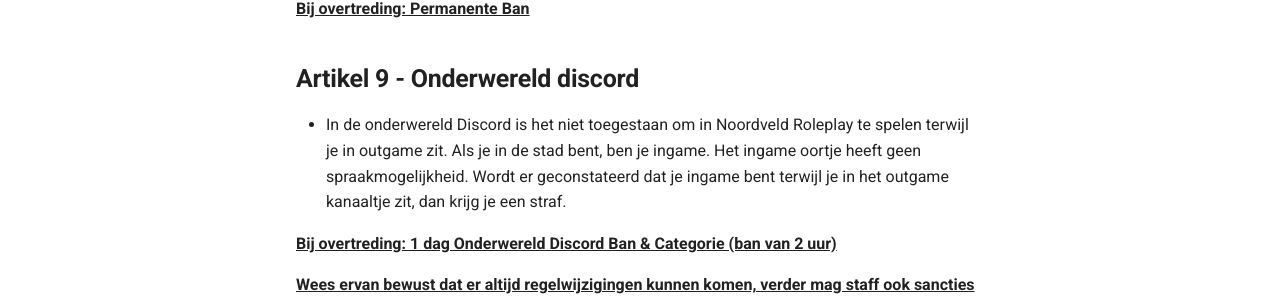
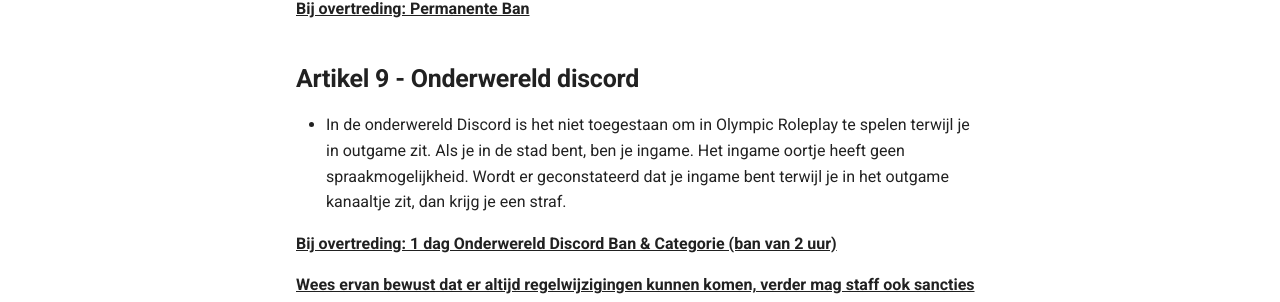
Before and after one commit to FlaKKee/OlympicRP-APV, an MkDocs documentation site: the page built from docs/discord.md, in a window 1280 px wide and 900 px high, scrolled down 1327 px. Shown: the part 487-789 px from the top of the window. Built offline with MkDocs 1.6.1 and Material for MkDocs 9.7.7, drawn with Linux system fonts in a browser that asks for light colours.

Commit message:
Update discord.md

```diff
--- a/docs/discord.md
+++ b/docs/discord.md
@@ -52,7 +52,7 @@ Wij vinden het belangrijk dat iedereen welkom is en zichzelf kan zijn, haatdrage
 **^^Bij overtreding: Permanente Ban^^**
 
 ## **Artikel 9 - Onderwereld discord**
-- In de onderwereld Discord is het niet toegestaan om in Noordveld Roleplay te spelen terwijl je in outgame zit. Als je in de stad bent, ben je ingame. Het ingame oortje heeft geen spraakmogelijkheid. Wordt er geconstateerd dat je ingame bent terwijl je in het outgame kanaaltje zit, dan krijg je een straf.
+- In de onderwereld Discord is het niet toegestaan om in Olympic Roleplay te spelen terwijl je in outgame zit. Als je in de stad bent, ben je ingame. Het ingame oortje heeft geen spraakmogelijkheid. Wordt er geconstateerd dat je ingame bent terwijl je in het outgame kanaaltje zit, dan krijg je een straf.
 
 **^^Bij overtreding: 1 dag Onderwereld Discord Ban & Categorie (ban van 2 uur)^^**
 
```
